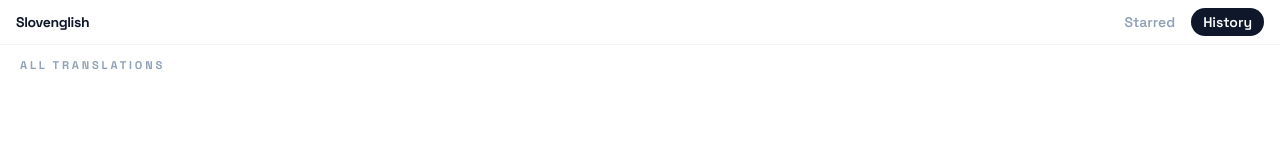
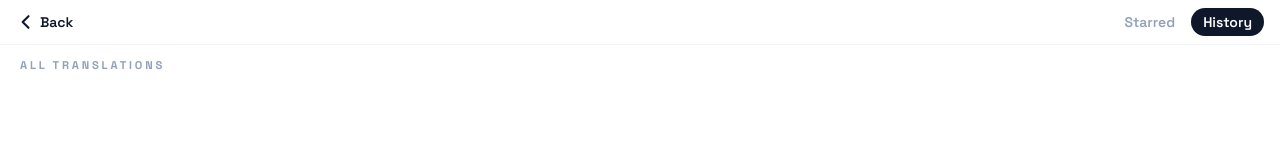
Before and after one commit to dtodorowa/slovenglish, a SvelteKit app: page /history in a window 1280 px wide. Shown: the top 160 px of the page. Built offline with nearby package versions, Linux system fonts and the light colour scheme.

Commit message:
add meta tags for link previews, redesign icon with two-tone split and translate arrow, add back navigation button for subpages

```diff
--- a/src/app.html
+++ b/src/app.html
@@ -4,6 +4,28 @@
 		<meta charset="utf-8" />
 		<meta name="viewport" content="width=device-width, initial-scale=1, viewport-fit=cover" />
 		<meta name="text-scale" content="scale" />
+
+		<!-- yap in english, hear it in slovenščina -->
+		<meta
+			name="description"
+			content="Yap in English, hear it back in Slovenian. English speech-to-text → Slovenian text-to-speech, no cap."
+		/>
+
+		<!-- Link previews (iMessage, Slack, socials) -->
+		<meta property="og:type" content="website" />
+		<meta property="og:title" content="Slovenglish" />
+		<meta
+			property="og:description"
+			content="Yap in English, hear it back in Slovenian. Speech-to-text in, text-to-speech out."
+		/>
+		<meta property="og:image" content="/icon-512.png" />
+		<meta name="twitter:card" content="summary" />
+		<meta name="twitter:title" content="Slovenglish" />
+		<meta
+			name="twitter:description"
+			content="Yap in English, hear it back in Slovenian. Speech-to-text in, text-to-speech out."
+		/>
+		<meta name="twitter:image" content="/icon-512.png" />
 
 		<link rel="preconnect" href="https://fonts.googleapis.com" />
 		<link rel="preconnect" href="https://fonts.gstatic.com" crossorigin />
--- a/src/routes/+layout.svelte
+++ b/src/routes/+layout.svelte
@@ -11,6 +11,7 @@
 	onMount(() => speech.init());
 
 	const path = $derived(page.url.pathname);
+	const isSubpage = $derived(path !== '/');
 </script>
 
 <svelte:head><link rel="icon" href={favicon} /></svelte:head>
@@ -20,7 +21,31 @@
 		class="flex items-center justify-between border-b border-slate-100
 		       px-4 pt-[max(0.5rem,env(safe-area-inset-top))] pb-2"
 	>
-		<a href="/" class="text-sm font-extrabold tracking-tight text-slate-900">Slovenglish</a>
+		{#if isSubpage}
+			<a
+				href="/"
+				aria-label="Back to translator"
+				class="-ml-2 inline-flex items-center gap-1 rounded-full py-1 pr-3 pl-2 text-sm
+				       font-semibold text-slate-900 transition active:scale-95 active:bg-slate-100"
+			>
+				<svg
+					xmlns="http://www.w3.org/2000/svg"
+					viewBox="0 0 24 24"
+					fill="none"
+					stroke="currentColor"
+					stroke-width="2.5"
+					stroke-linecap="round"
+					stroke-linejoin="round"
+					class="h-5 w-5"
+					aria-hidden="true"
+				>
+					<path d="M15 5 8 12l7 7" />
+				</svg>
+				Back
+			</a>
+		{:else}
+			<span class="text-sm font-extrabold tracking-tight text-slate-900">Slovenglish</span>
+		{/if}
 
 		<nav class="flex items-center gap-1 text-sm font-semibold">
 			<a
```
Also changed, not shown: src/lib/assets/favicon.svg, static/icon.svg, static/manifest.webmanifest.
